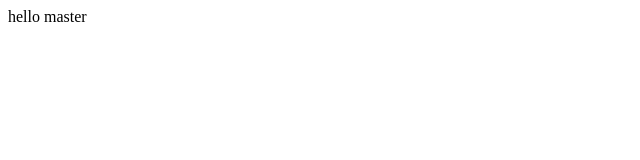
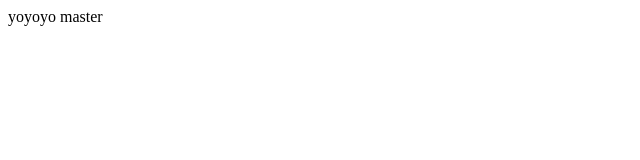
Before and after one commit to Irislin114/gitDemo, a plain HTML site: page index.html in a window 1280 px wide. Shown: the full height of the page, 0-640 px from the left. Drawn offline with Linux system fonts and the light colour scheme.

Commit message:
index.html change

```diff
--- a/index.html
+++ b/index.html
@@ -1,4 +1,4 @@
 <html>
 <head></head>
-<body>hello master</body>
+<body>yoyoyo master</body>
 </html>
```
